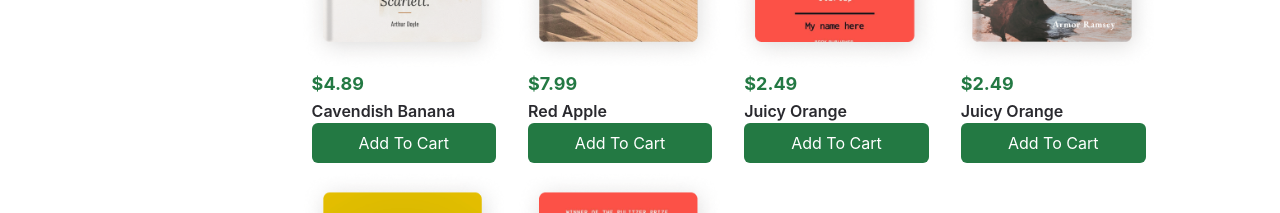
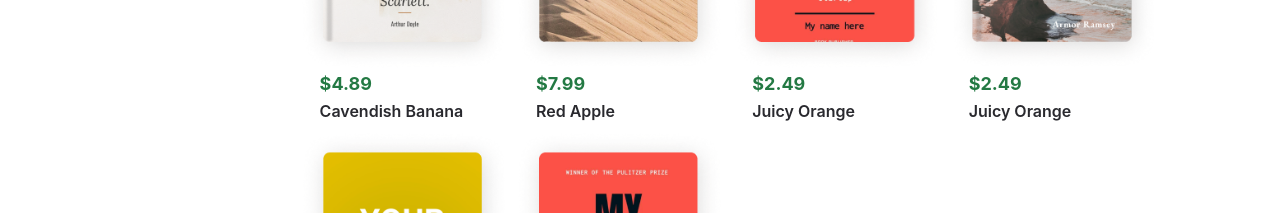
Before and after one commit to mike489/Book_Store_project, a React (Create React App) app: page /Search in a window 1280 px wide. Shown: the part 560-773 px from the top of the page. Built offline with nearby package versions, Linux system fonts and the light colour scheme; the HTML template or start-up script is replaced by a standard one.

Commit message:
fix:Removed the button becuse it should be added dynamicly in the search page

```diff
--- a/src/components/BookCard.jsx
+++ b/src/components/BookCard.jsx
@@ -1,23 +1,21 @@
-import React from 'react'
+import React from "react";
 
 const BookCard = ({ imageSrc, price, name }) => {
   return (
-
-
     <div>
       <div>
-        <img src={imageSrc} alt="" className="object-cover object-center h-[280px] w-full" />
+        <img
+          src={imageSrc}
+          alt=""
+          className="object-cover object-center h-[280px] w-full"
+        />
       </div>
-      <div className="text-[18px] font-bold text-[#237943] ml-3 flex flex-col gap-[2px]">
+      <div className="text-[18px] font-bold text-[#237943] ml-5 flex flex-col gap-[2px]">
         {`$${price}`}
         <span className="text-[16px] font-semibold text-[#29292E]">{name}</span>
-      </div>
-      <div className="bg-[#237943]  text-white mx-3 rounded-md text-center px-1 py-2">
-        Add To Cart
       </div>
     </div>
   );
 };
 
-
-export default BookCard
+export default BookCard;
```
